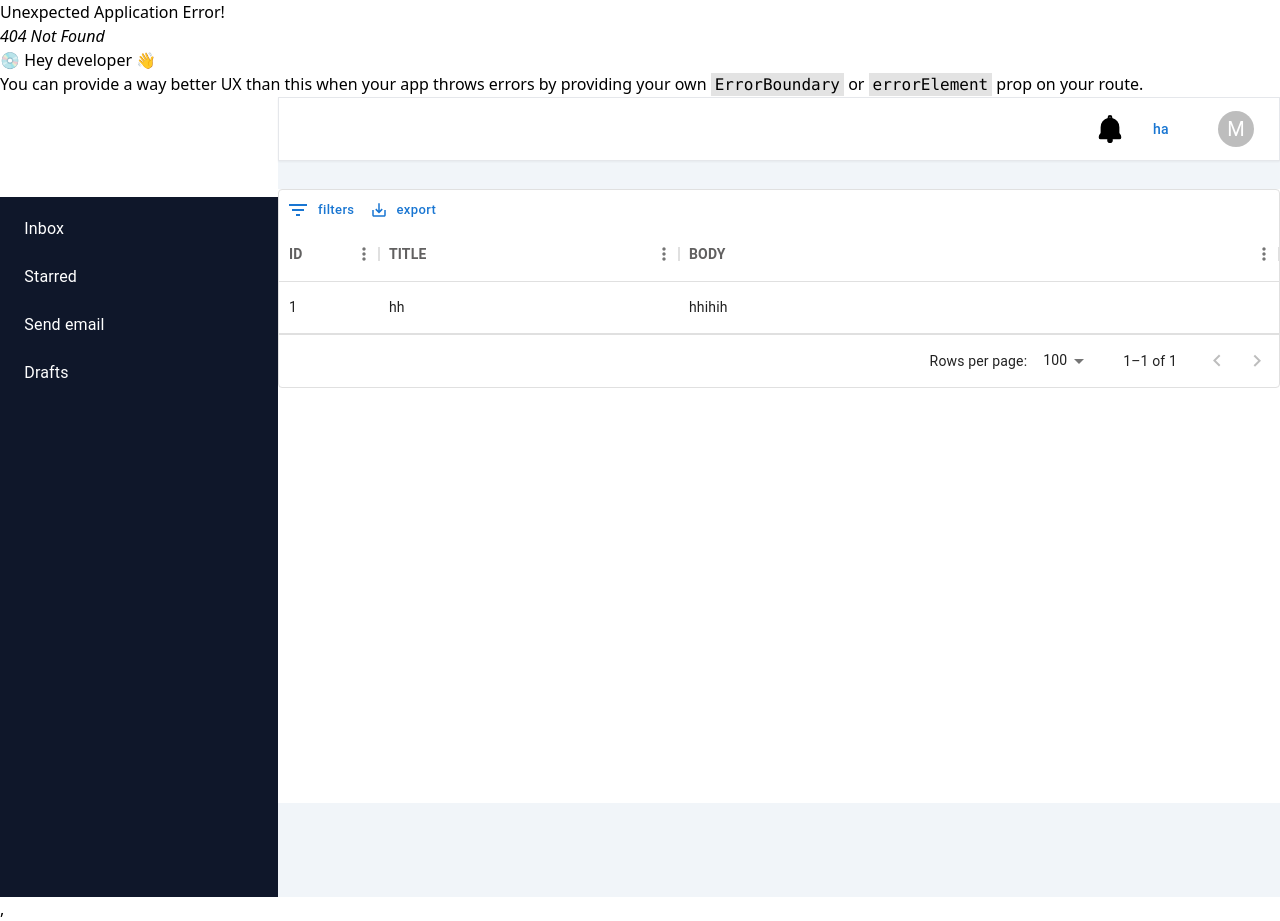
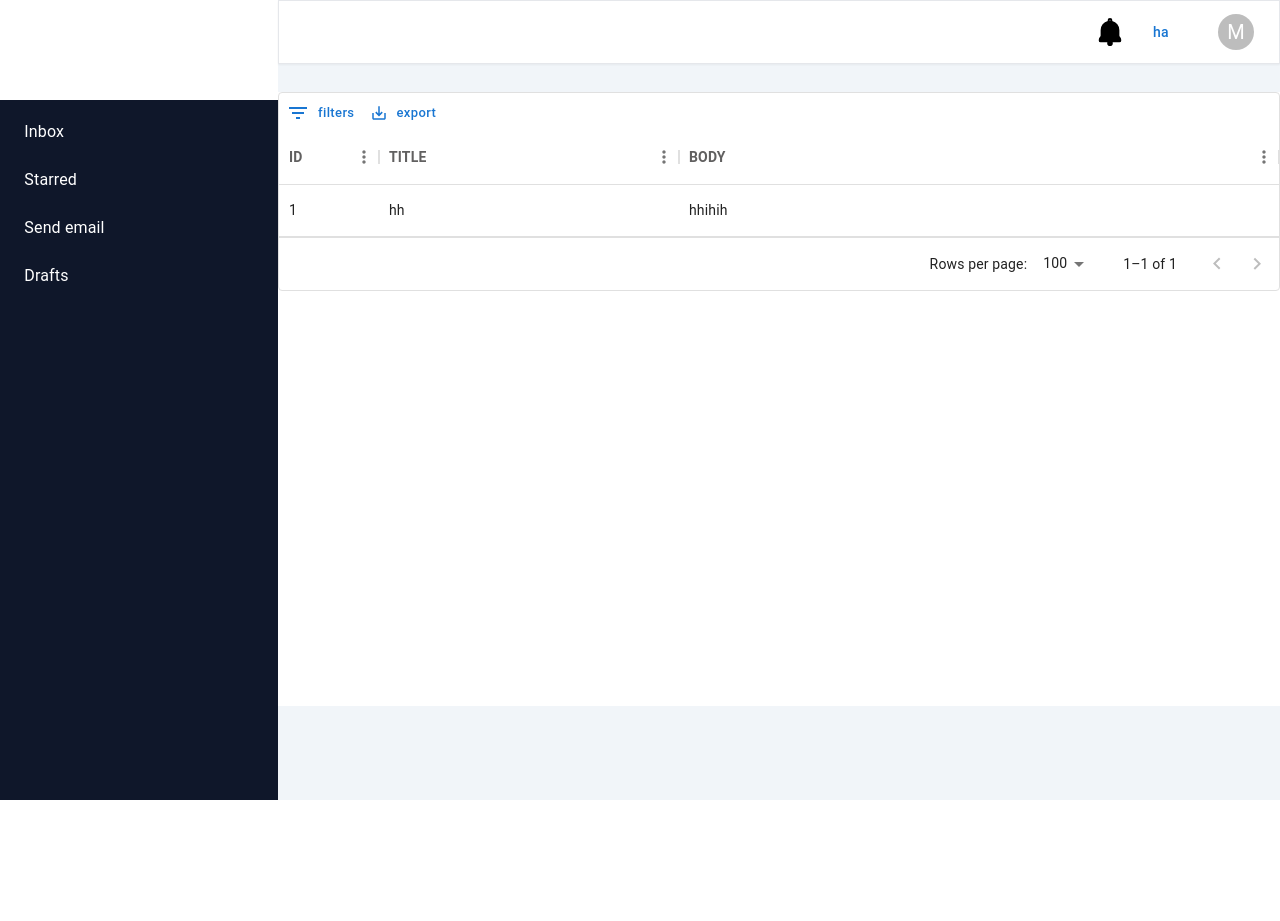
Before and after one commit to khanhvi294/cms-fe, a React (Vite) app: page /admin in a window 1280 px wide. Before the commit this address had no page. After the commit the page ends 800 px from the top, so only its background shows below. Built offline with nearby package versions, Linux system fonts and the light colour scheme.

Commit message:
admin split

```diff
--- a/src/App.jsx
+++ b/src/App.jsx
@@ -1,17 +1,3 @@
-import {
-  Avatar,
-  Button,
-  IconButton,
-  List,
-  ListItem,
-  ListItemButton,
-  ListItemText,
-  Menu,
-  MenuItem,
-} from "@mui/material";
-import { useState } from "react";
-import Table from "./components/Table/Table";
-
 const cuocThi = {
   name: "Lập trình web",
   status: 2,
@@ -27,76 +13,7 @@ function App() {
   //   },
   // ]);
 
-  //admin
-  const [anchorEl, setAnchorEl] = useState(null);
-  const open = Boolean(anchorEl);
-  const handleClick = (event) => {
-    setAnchorEl(event.currentTarget);
-  };
-  const handleClose = () => {
-    setAnchorEl(null);
-  };
-
-  return (
-    /* admin */
-
-    <div className="flex flex-col overflow-hidden h-screen bg-slate-100">
-      <div className="flex h-full">
-        <div className="w-[280px] h-full bg-[#0f172a] text-white">
-          <div className="h-[100px] bg-white"> </div>
-          <List>
-            {["Inbox", "Starred", "Send email", "Drafts"].map((text, index) => (
-              <ListItem key={text} disablePadding className="m-auto !w-[94%]">
-                <ListItemButton className=" hover:!bg-[#404552] !rounded-md ">
-                  <ListItemText primary={text} className=" font-semibold" />
-                </ListItemButton>
-              </ListItem>
-            ))}
-          </List>
-        </div>
-        <div className="flex-1">
-          <div className="h-16 bg-white px-5 border  shadow-sm">
-            <div className="flex gap-1 justify-end items-center h-full">
-              <svg
-                xmlns="http://www.w3.org/2000/svg"
-                data-name="Layer 1"
-                viewBox="0 0 32 32"
-                id="notification"
-                width={30}
-              >
-                <path d="M26.59 21.17a2 2 0 0 1-.59-1.41V14a10 10 0 0 0-7.64-9.71 2.47 2.47 0 0 0 .14-.79 2.5 2.5 0 0 0-5 0 2.47 2.47 0 0 0 .14.79A10 10 0 0 0 6 14v5.76a2 2 0 0 1-.59 1.41A4.79 4.79 0 0 0 4 24.59V25a2 2 0 0 0 2 2h7.18a3 3 0 0 0-.18 1 3 3 0 0 0 6 0 3 3 0 0 0-.18-1H26a2 2 0 0 0 2-2v-.41a4.79 4.79 0 0 0-1.41-3.42ZM15.5 3.5a.5.5 0 1 1 .5.5.5.5 0 0 1-.5-.5Z"></path>
-              </svg>
-              <Button>ha</Button>
-              <IconButton
-                onClick={handleClick}
-                size="small"
-                sx={{ ml: 2 }}
-                aria-controls={open ? "account-menu" : undefined}
-                aria-haspopup="true"
-                aria-expanded={open ? "true" : undefined}
-              >
-                <Avatar sx={{ width: 36, height: 36 }}>M</Avatar>
-              </IconButton>
-              <Menu
-                id="basic-menu"
-                anchorEl={anchorEl}
-                open={open}
-                onClose={handleClose}
-                MenuListProps={{
-                  "aria-labelledby": "basic-button",
-                }}
-              >
-                <MenuItem onClick={handleClose}>Profile</MenuItem>
-                <MenuItem onClick={handleClose}>My account</MenuItem>
-                <MenuItem onClick={handleClose}>Logout</MenuItem>
-              </Menu>
-            </div>
-          </div>
-          <Table />
-        </div>
-      </div>
-    </div>
-  );
+  return <></>;
 }
 
 export default App;
--- /dev/null
+++ b/src/features/admin/temp.jsx
@@ -0,0 +1,27 @@
+import { useState } from "react";
+import Table from "../../components/Table/Table";
+import Navbar from "../../layouts/admin/components/Navbar";
+import Header from "../../layouts/admin/components/Header";
+
+const Temp = () => {
+  //admin
+
+  return (
+    /* admin */
+
+    <div className="flex flex-col overflow-hidden h-screen bg-slate-100">
+      <div className="flex h-full">
+        {/* nav */}
+        <Navbar />
+        <div className="flex-1">
+          <div className="h-16 bg-white px-5 border  shadow-sm">
+            <Header />
+          </div>
+          <Table />
+        </div>
+      </div>
+    </div>
+  );
+};
+
+export default Temp;
--- a/src/layouts/UserLayout.jsx
+++ b/src/layouts/UserLayout.jsx
@@ -1,7 +1,8 @@
+import { Outlet } from "react-router-dom";
 import Header from "./user/components/Header";
 import HeaderMenu from "./user/components/HeaderMenu";
 
-const UserLayout = ({ children }) => {
+const UserLayout = () => {
   return (
     <div className="flex flex-col h-screen bg-slate-100">
       {/* user */}
@@ -10,7 +11,9 @@ const UserLayout = ({ children }) => {
         <div className="bg-white h-14 drop-shadow-md ">
           <HeaderMenu />
         </div>
-        <div className="w-[1289px] m-auto  h-[1000px]  py-5">{children}</div>
+        <div className="w-[1289px] m-auto  h-[1000px]  py-5">
+          <Outlet />
+        </div>
       </div>
     </div>
   );
--- /dev/null
+++ b/src/layouts/admin/components/Header.jsx
@@ -0,0 +1,62 @@
+import React, { useState } from "react";
+import {
+  Avatar,
+  Button,
+  IconButton,
+  List,
+  ListItem,
+  ListItemButton,
+  ListItemText,
+  Menu,
+  MenuItem,
+} from "@mui/material";
+
+const Header = () => {
+  const [anchorEl, setAnchorEl] = useState(null);
+  const open = Boolean(anchorEl);
+  const handleClick = (event) => {
+    setAnchorEl(event.currentTarget);
+  };
+  const handleClose = () => {
+    setAnchorEl(null);
+  };
+  return (
+    <div className="flex gap-1 justify-end items-center h-full">
+      <svg
+        xmlns="http://www.w3.org/2000/svg"
+        data-name="Layer 1"
+        viewBox="0 0 32 32"
+        id="notification"
+        width={30}
+      >
+        <path d="M26.59 21.17a2 2 0 0 1-.59-1.41V14a10 10 0 0 0-7.64-9.71 2.47 2.47 0 0 0 .14-.79 2.5 2.5 0 0 0-5 0 2.47 2.47 0 0 0 .14.79A10 10 0 0 0 6 14v5.76a2 2 0 0 1-.59 1.41A4.79 4.79 0 0 0 4 24.59V25a2 2 0 0 0 2 2h7.18a3 3 0 0 0-.18 1 3 3 0 0 0 6 0 3 3 0 0 0-.18-1H26a2 2 0 0 0 2-2v-.41a4.79 4.79 0 0 0-1.41-3.42ZM15.5 3.5a.5.5 0 1 1 .5.5.5.5 0 0 1-.5-.5Z"></path>
+      </svg>
+      <Button>ha</Button>
+      <IconButton
+        onClick={handleClick}
+        size="small"
+        sx={{ ml: 2 }}
+        aria-controls={open ? "account-menu" : undefined}
+        aria-haspopup="true"
+        aria-expanded={open ? "true" : undefined}
+      >
+        <Avatar sx={{ width: 36, height: 36 }}>M</Avatar>
+      </IconButton>
+      <Menu
+        id="basic-menu"
+        anchorEl={anchorEl}
+        open={open}
+        onClose={handleClose}
+        MenuListProps={{
+          "aria-labelledby": "basic-button",
+        }}
+      >
+        <MenuItem onClick={handleClose}>Profile</MenuItem>
+        <MenuItem onClick={handleClose}>My account</MenuItem>
+        <MenuItem onClick={handleClose}>Logout</MenuItem>
+      </Menu>
+    </div>
+  );
+};
+
+export default Header;
--- /dev/null
+++ b/src/layouts/admin/components/Navbar.jsx
@@ -0,0 +1,20 @@
+import { List, ListItem, ListItemButton, ListItemText } from "@mui/material";
+
+const Navbar = () => {
+  return (
+    <div className="w-[280px] h-full bg-[#0f172a] text-white">
+      <div className="h-[100px] bg-white"> </div>
+      <List>
+        {["Inbox", "Starred", "Send email", "Drafts"].map((text, index) => (
+          <ListItem key={text} disablePadding className="m-auto !w-[94%]">
+            <ListItemButton className=" hover:!bg-[#404552] !rounded-md ">
+              <ListItemText primary={text} className=" font-semibold" />
+            </ListItemButton>
+          </ListItem>
+        ))}
+      </List>
+    </div>
+  );
+};
+
+export default Navbar;
--- a/src/main.jsx
+++ b/src/main.jsx
@@ -11,6 +11,5 @@ ReactDOM.createRoot(document.getElementById("root")).render(
     <React.StrictMode>
       <App />
     </React.StrictMode>
-    ,
   </>
 );
--- a/src/routes/index.jsx
+++ b/src/routes/index.jsx
@@ -1,6 +1,7 @@
 import { createBrowserRouter } from "react-router-dom";
 import LoginPage from "../pages/login/login";
 import CompetitionListFetch from "../features/compatition/compatitionListFetch/CompetitionListFetch";
+import Temp from "../features/admin/temp";
 
 export const router = createBrowserRouter([
   {
@@ -11,5 +12,8 @@ export const router = createBrowserRouter([
     path: "/login",
     element: <LoginPage />,
   },
-  {},
+  {
+    path: "/admin",
+    element: <Temp />,
+  },
 ]);
```
